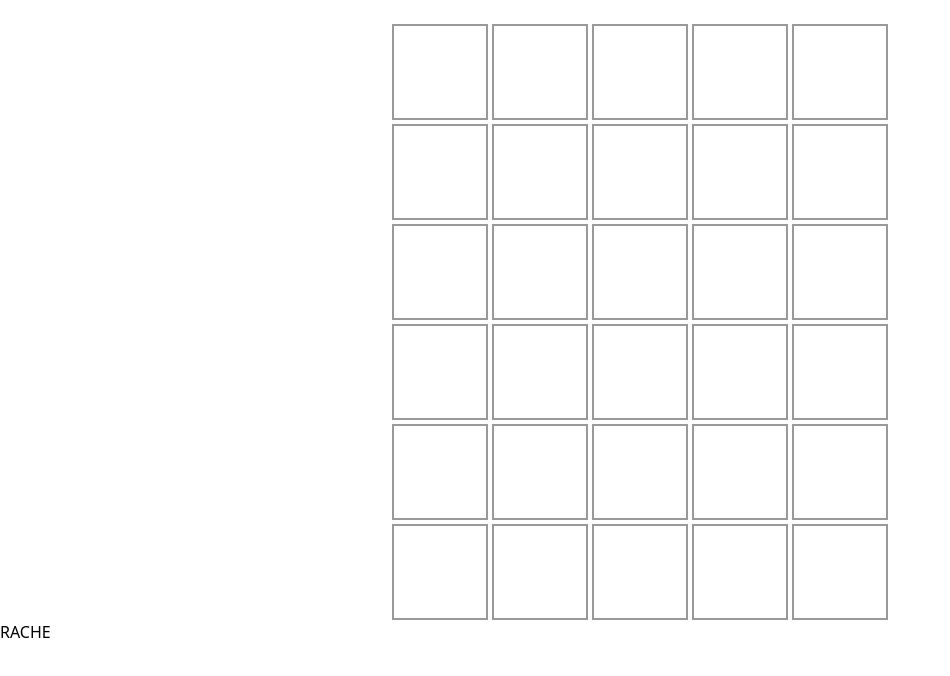
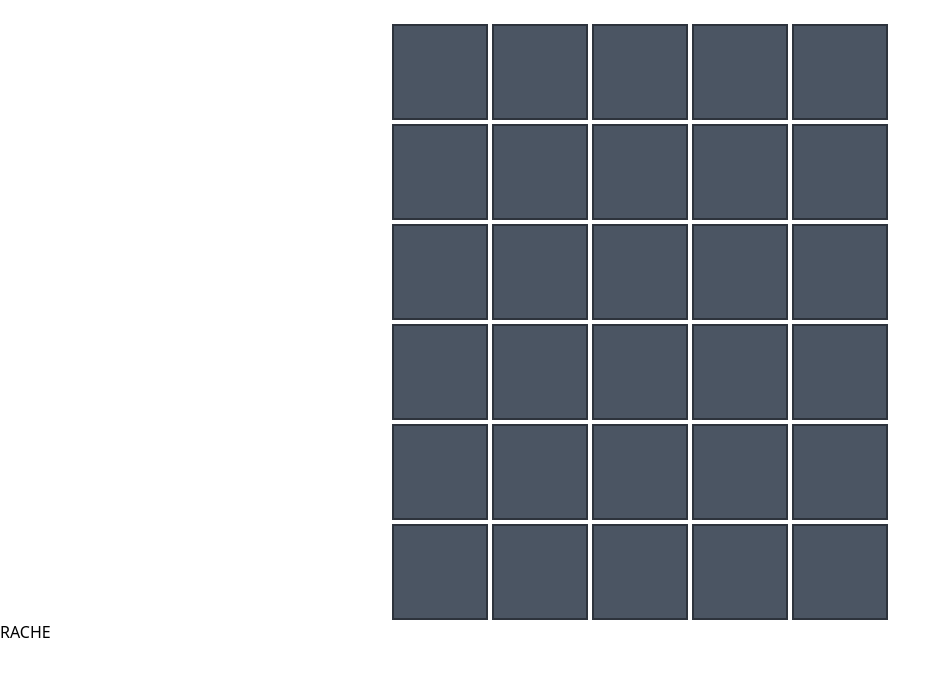
Before and after one commit to JobaF/wordle-clone, a Next.js app: page / in a window 1280 px wide. Shown: the top 676 px of the page, without its empty margins (0-950 px from the left). Built offline with nearby package versions, Linux system fonts and the light colour scheme.

Commit message:
Fix typo

```diff
--- a/pages/guessesView.js
+++ b/pages/guessesView.js
@@ -54,7 +54,7 @@ const Square = ({ character, charId, rowId }) => {
     if (isLoggedIn) {
       if (correctCharAndIndex) return 'bg-green-600'
       else if (charInWord) return 'bg-yellow-600'
-    } else return 'bg-grey-600'
+    } else return 'bg-gray-600'
   }
   const backgroundColor = whichBackground()
   return (
```
